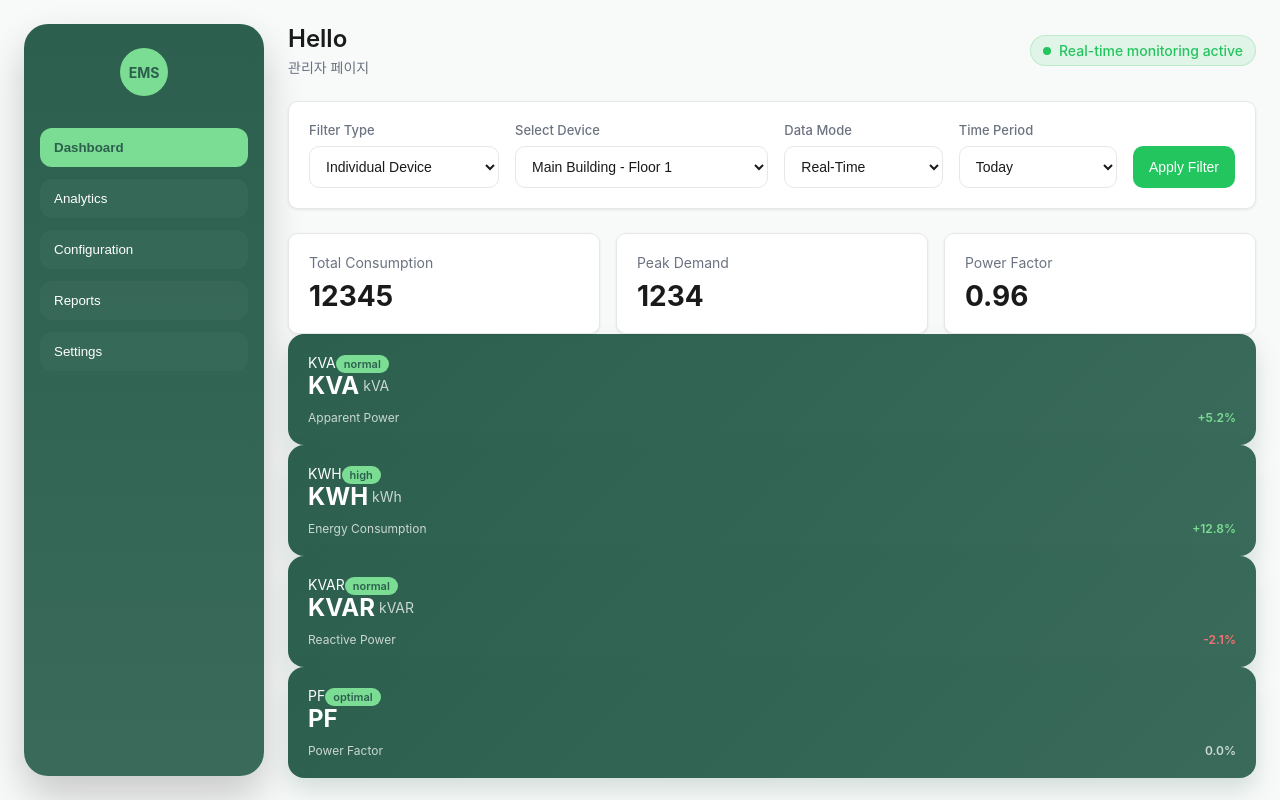
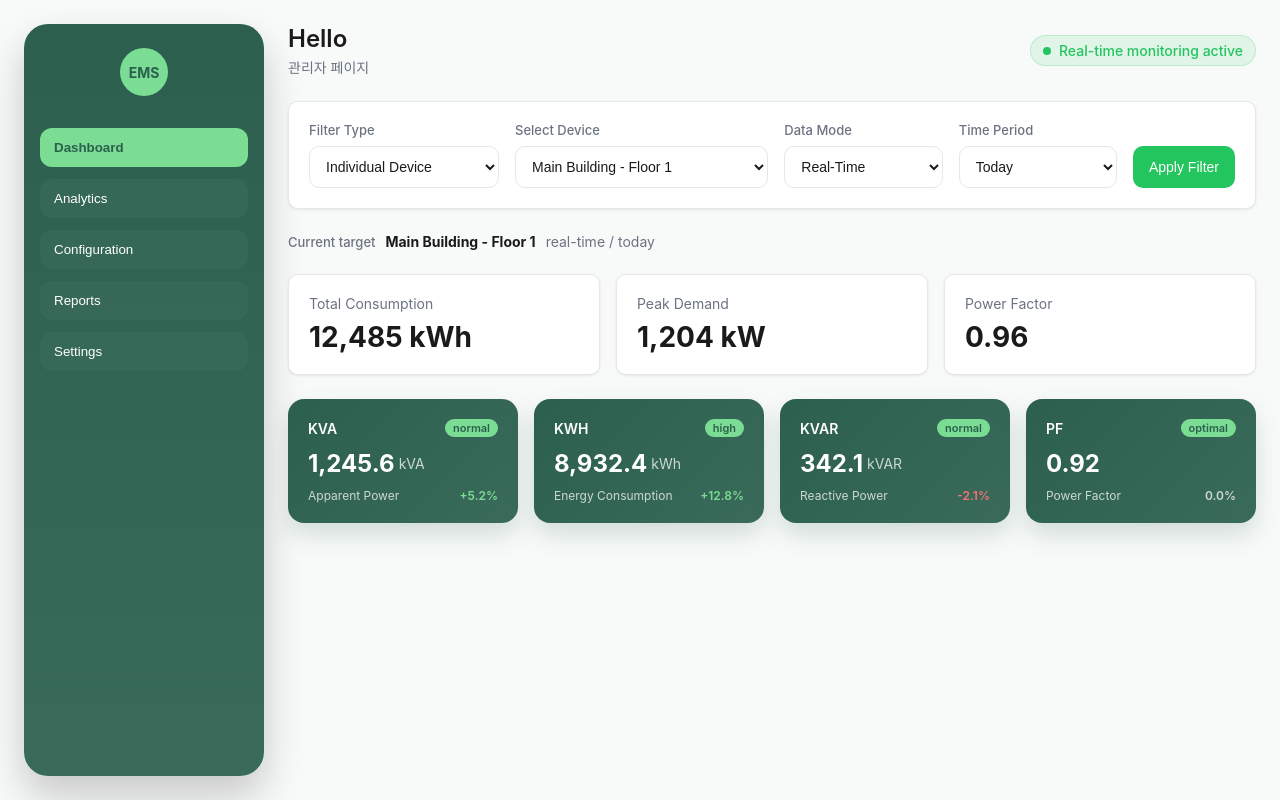
Before and after one commit to suuuinkim/public-support-admin-dashboard, a React (Vite) app: page / in a window 1280 px wide. Built offline with nearby package versions, Linux system fonts and the light colour scheme.

Commit message:
대시보드 기능작업..2

```diff
--- a/src/App.css
+++ b/src/App.css
@@ -270,3 +270,20 @@
     height: 42px;
     white-space: nowrap;
 }
+
+.filter-summary {
+    display: flex;
+    align-items: center;
+    gap: 10px;
+    margin-bottom: 24px;
+    color: var(--muted-foreground);
+}
+
+.filter-summary strong {
+    color: var(--foreground);
+}
+
+.filter-summary span:first-child {
+    font-size: 13px;
+    font-weight: 500;
+}
--- a/src/components/dashboard/EnergyParameters.tsx
+++ b/src/components/dashboard/EnergyParameters.tsx
@@ -39,16 +39,16 @@ const energyParameters = [
 
 function EnergyParameters() {
     return(
-        <div className="energyParameters">
+        <div className="energy-parameters">
             {energyParameters.map((parameter) => (
                 <div key={parameter.name} className="energy-parameter-card">
-                    <div className="enerty-parameter-header">
+                    <div className="energy-parameter-header">
                         <span>{parameter.name}</span>
                         <span className="energy-status">{parameter.status}</span>
                     </div>
 
                     <div className="energy-parameter-value">
-                        <strong>{parameter.name}</strong>
+                        <strong>{parameter.value}</strong>
                         {parameter.unit && <span>{parameter.unit}</span>}
                     </div>
 
--- a/src/pages/Dashboard.tsx
+++ b/src/pages/Dashboard.tsx
@@ -3,19 +3,40 @@ import EnergyParameters from "../components/dashboard/EnergyParameters.tsx";
 import {useState} from 'react'
 import FilterSection from "../components/dashboard/FilterSection.tsx";
 
-const summaryCards = [
-    {
-        label : 'Total Consumption',
-        value : '12345'
+const dashboardSummaryByTarget = {
+    'device-1': {
+        consumption: '12,485 kWh',
+        peakDemand: '1,204 kW',
+        powerFactor: '0.96',
     },
-    {
-        label : 'Peak Demand',
-        value : '1234'
+    'device-2': {
+        consumption: '9,840 kWh',
+        peakDemand: '980 kW',
+        powerFactor: '0.93',
     },
-    {
-        label : 'Power Factor',
-        value : '0.96'
-    }
+    'device-3': {
+        consumption: '18,220 kWh',
+        peakDemand: '1,540 kW',
+        powerFactor: '0.89',
+    },
+    'group-production': {
+        consumption: '42,300 kWh',
+        peakDemand: '3,920 kW',
+        powerFactor: '0.91',
+    },
+    'group-admin': {
+        consumption: '21,760 kWh',
+        peakDemand: '1,870 kW',
+        powerFactor: '0.95',
+    },
+}
+
+const filterTargets = [
+    { value: 'device-1', label: 'Main Building - Floor 1' },
+    { value: 'device-2', label: 'Main Building - Floor 2' },
+    { value: 'device-3', label: 'Manufacturing Unit 1' },
+    { value: 'group-production', label: 'Production Group' },
+    { value: 'group-admin', label: 'Administration Group' },
 ]
 
 function Dashboard() {
@@ -23,6 +44,23 @@ function Dashboard() {
     const [device, setDevice] = useState('device-1')
     const [dataMode, setDataMode] = useState('real-time')
     const [day, setDay] = useState('today')
+    const selectedTarget = filterTargets.find((target) => target.value === device)
+    const selectedSummary = dashboardSummaryByTarget[device as keyof typeof dashboardSummaryByTarget]
+
+    const summaryCards = [
+        {
+            label: 'Total Consumption',
+            value: selectedSummary.consumption,
+        },
+        {
+            label: 'Peak Demand',
+            value: selectedSummary.peakDemand,
+        },
+        {
+            label: 'Power Factor',
+            value: selectedSummary.powerFactor,
+        },
+    ]
 
     return(
         <section className="dashboard-page">
@@ -48,6 +86,13 @@ function Dashboard() {
                 day={day}
                 setDay={setDay}
             />
+
+            <div className="filter-summary">
+                <span>Current target</span>
+                <strong>{selectedTarget?.label}</strong>
+                <span>{dataMode} / {day}</span>
+            </div>
+
             <div className="dashboard-grid">
                 {summaryCards.map((card) => (
                     <Card key={card.label} className="summary-card">
```
